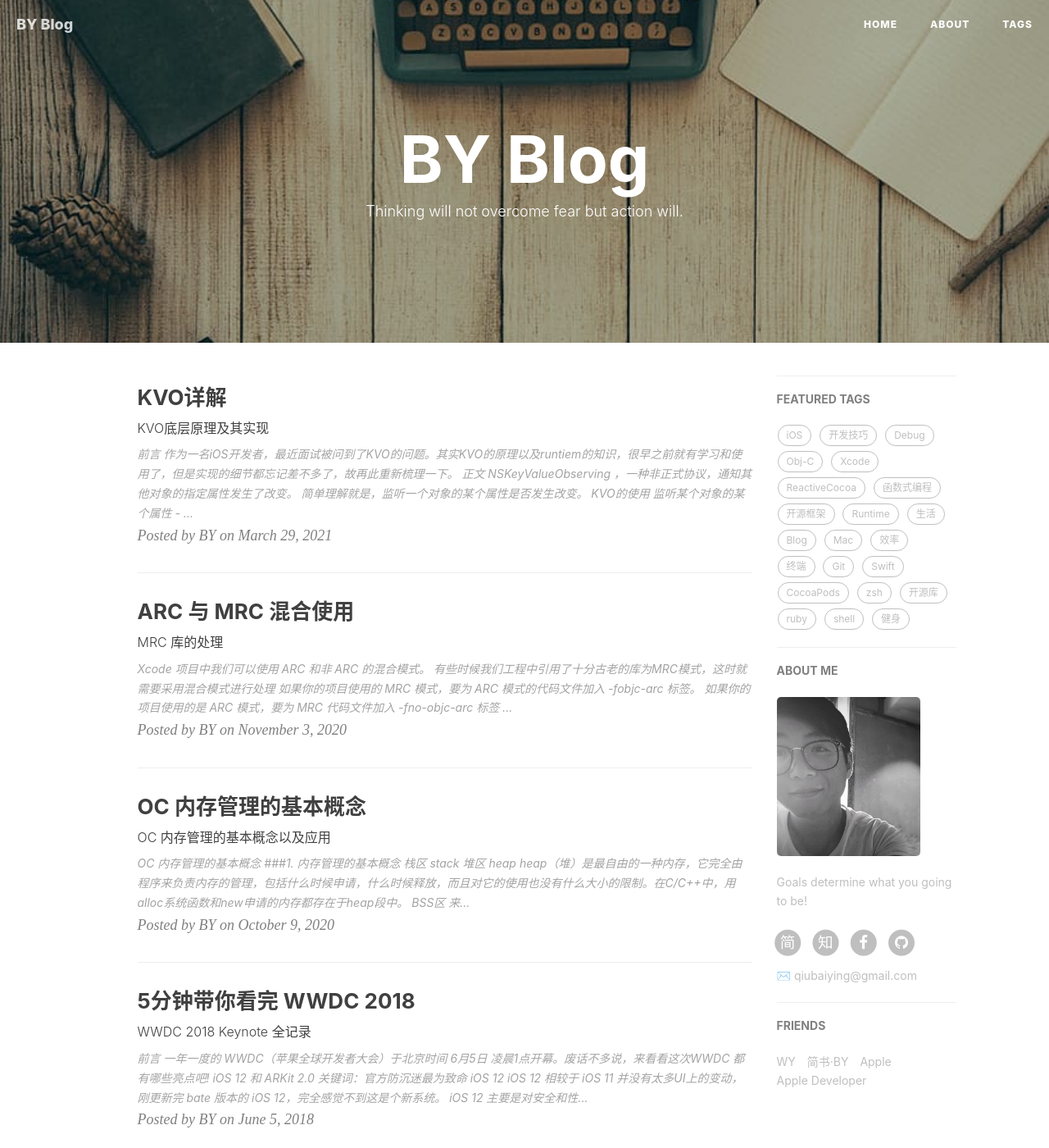
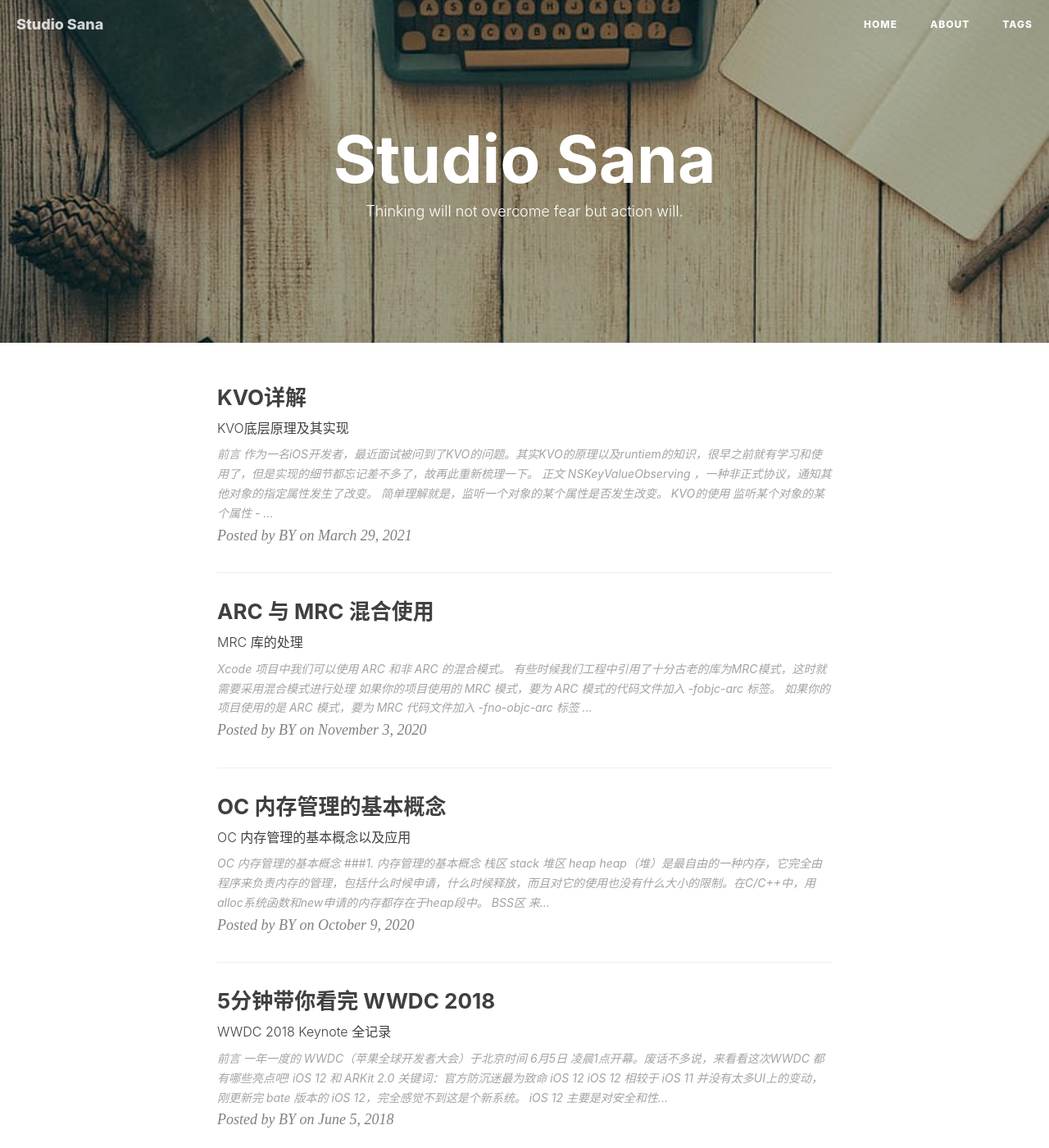
Before and after one commit to sadibekov/studiosana, a Jekyll site: the page built from index.html, in a window 1280 px wide and 1400 px high. Shown: the whole window at 82% size. Built offline with Jekyll 4.4.1, drawn with Linux system fonts in a browser that asks for light colours; nearby versions of some CDN libraries; the list of posts is cut into pages by our own code; comment, search, counter and statistics services are not loaded; some of the changed text lies outside the part shown.

Commit message:
update: read.me

```diff
--- a/_config.yml
+++ b/_config.yml
@@ -1,16 +1,16 @@
 # Site settings
-title: BY Blog
+title: Studio Sana
 SEOTitle: 柏荧的博客 | BY Blog
 header-img: img/post-bg-desk.jpg
 email: qiubaiying@gmail.com
 description: "Every failure is leading towards success."
 keyword: "BY, BY Blog, 柏荧的博客, qiubaiying, 邱柏荧, iOS, Apple, iPhone"
-url: "http://qiubaiying.github.io"          # your host, for absolute URL
+url: "http://sadibekov.github.io/studiosana"          # your host, for absolute URL
 baseurl: ""      # for example, '/blog' if your blog hosted on 'host/blog'
-github_repo: "https://github.com/qiubaiying/qiubaiying.github.io.git" # you code repository
+github_repo: "https://github.com/sadibekov/studiosana.git" # you code repository
 
 # Sidebar settings
-sidebar: true                           # whether or not using Sidebar.
+sidebar: false                           # whether or not using Sidebar.
 sidebar-about-description: "Goals determine what you going to be!"
 sidebar-avatar: /img/about-BY-gentle.jpg      # use absolute URL, seeing it's used in both `/` and `/about/`
 
```
